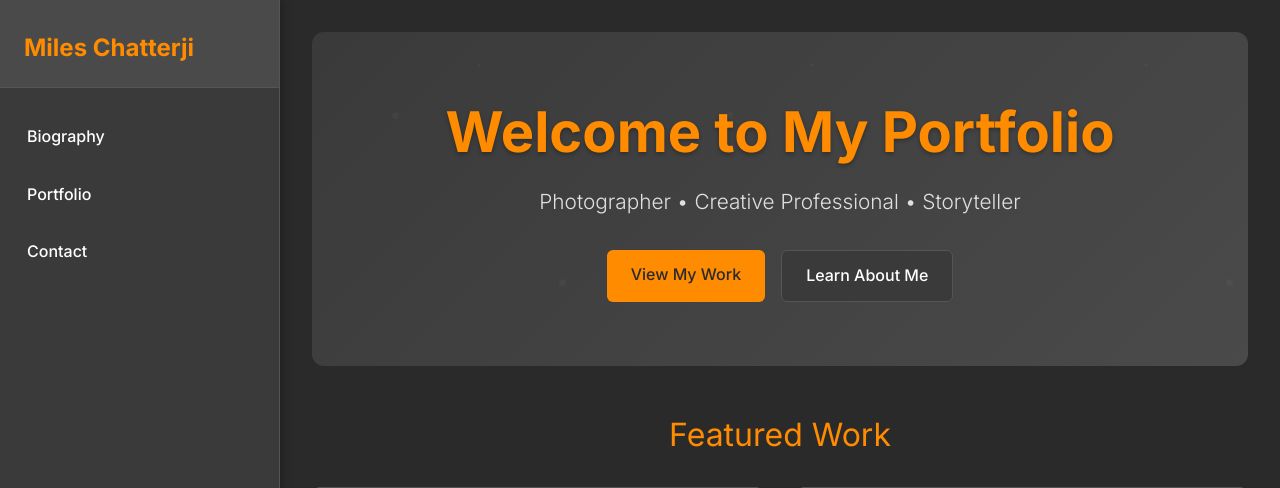
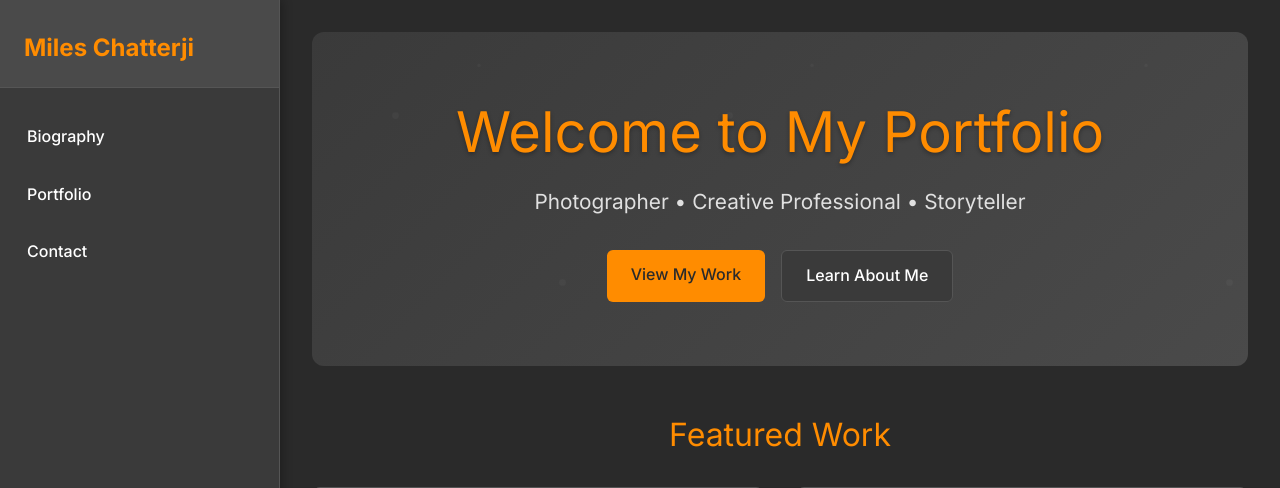
Before and after one commit to MilesChatterji/Prod-GHPages-mileschatterji.com, a Jekyll site: the page built from index.html, in a window 1280 px wide and 1400 px high. Shown: the top 488 px of the window. Built offline with Jekyll 4.4.1, drawn with Linux system fonts in a browser that asks for light colours; some web fonts are replaced; grey boxes are pictures that could not be loaded.

Commit message:
hero-title and hero-subtitle classes to use NDOT 47

```diff
--- a/assets/css/main.css
+++ b/assets/css/main.css
@@ -262,18 +262,20 @@
 }
 
 .hero-title {
+    font-family: var(--font-heading);
     font-size: 3.5rem;
-    font-weight: 700;
+    font-weight: normal;
     margin-bottom: 1rem;
     color: var(--accent-primary);
     text-shadow: 0 2px 4px var(--shadow-color);
 }
 
 .hero-subtitle {
+    font-family: var(--font-heading);
     font-size: 1.3rem;
     color: var(--text-secondary);
     margin-bottom: 2rem;
-    font-weight: 300;
+    font-weight: normal;
 }
 
 .hero-buttons {
```
